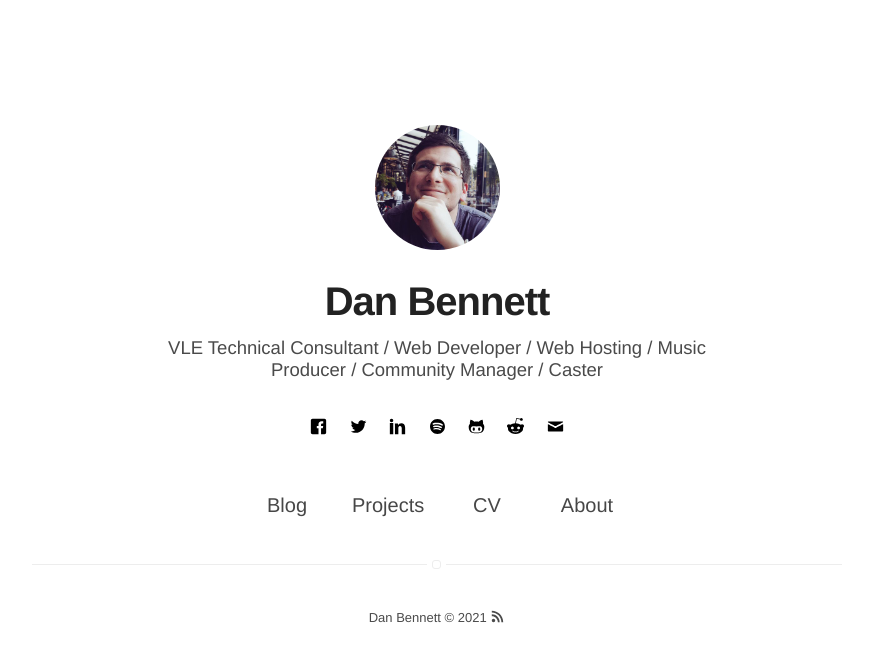
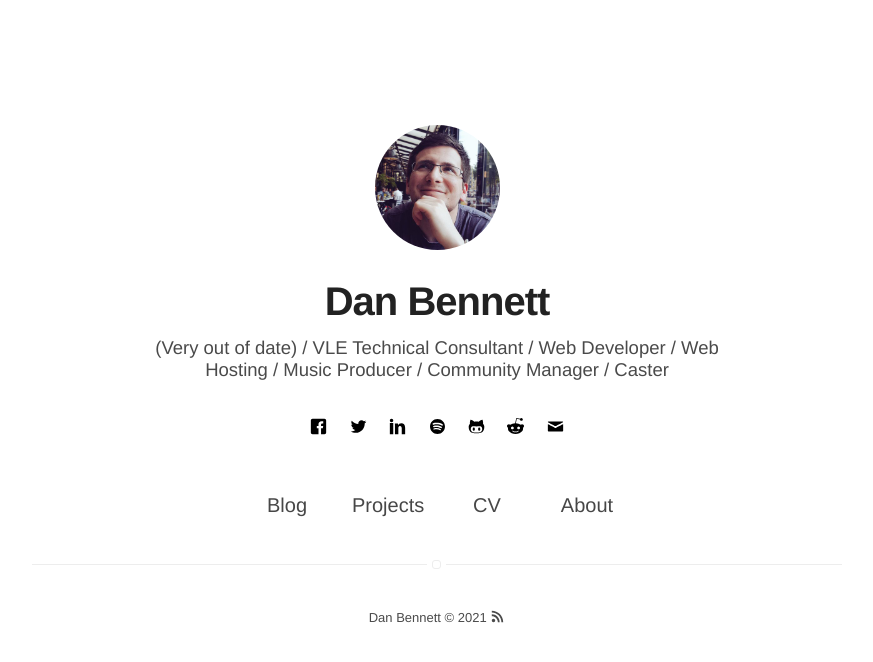
Before and after one commit to DanBennettUK/danbennettuk.github.io, a Jekyll site: the page built from index.html, in a window 1280 px wide. Shown: the top 662 px of the page, without its empty margins (203-1076 px from the left). Built offline with Jekyll 4.4.1, drawn with Linux system fonts in a browser that asks for light colours.

Commit message:
Update _config.yml

```diff
--- a/_config.yml
+++ b/_config.yml
@@ -1,6 +1,6 @@
 # main text of home
 name: Dan Bennett
-bio: VLE Technical Consultant / Web Developer / Web Hosting / Music Producer / Community Manager / Caster
+bio: (Very out of date) / VLE Technical Consultant / Web Developer / Web Hosting / Music Producer / Community Manager / Caster
 
 # twitter summary info
 description: Dan Bennett
```
